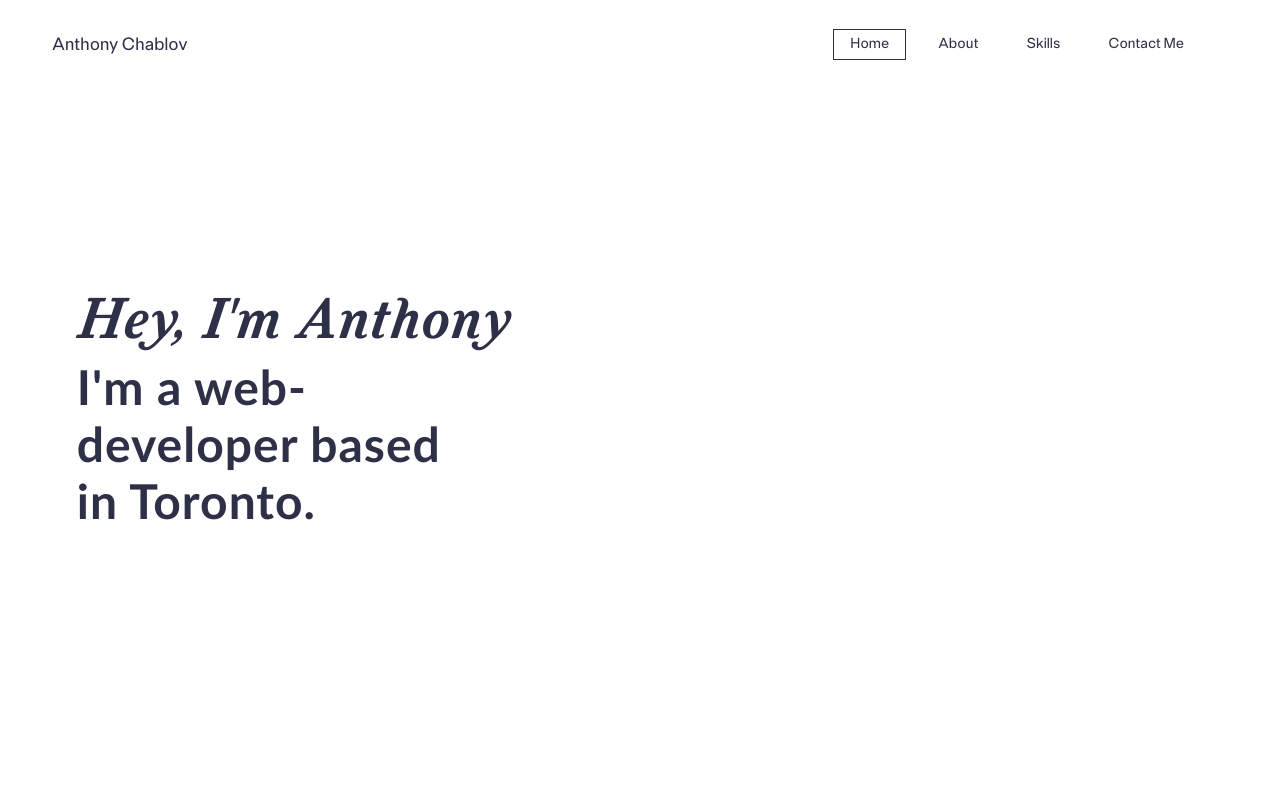
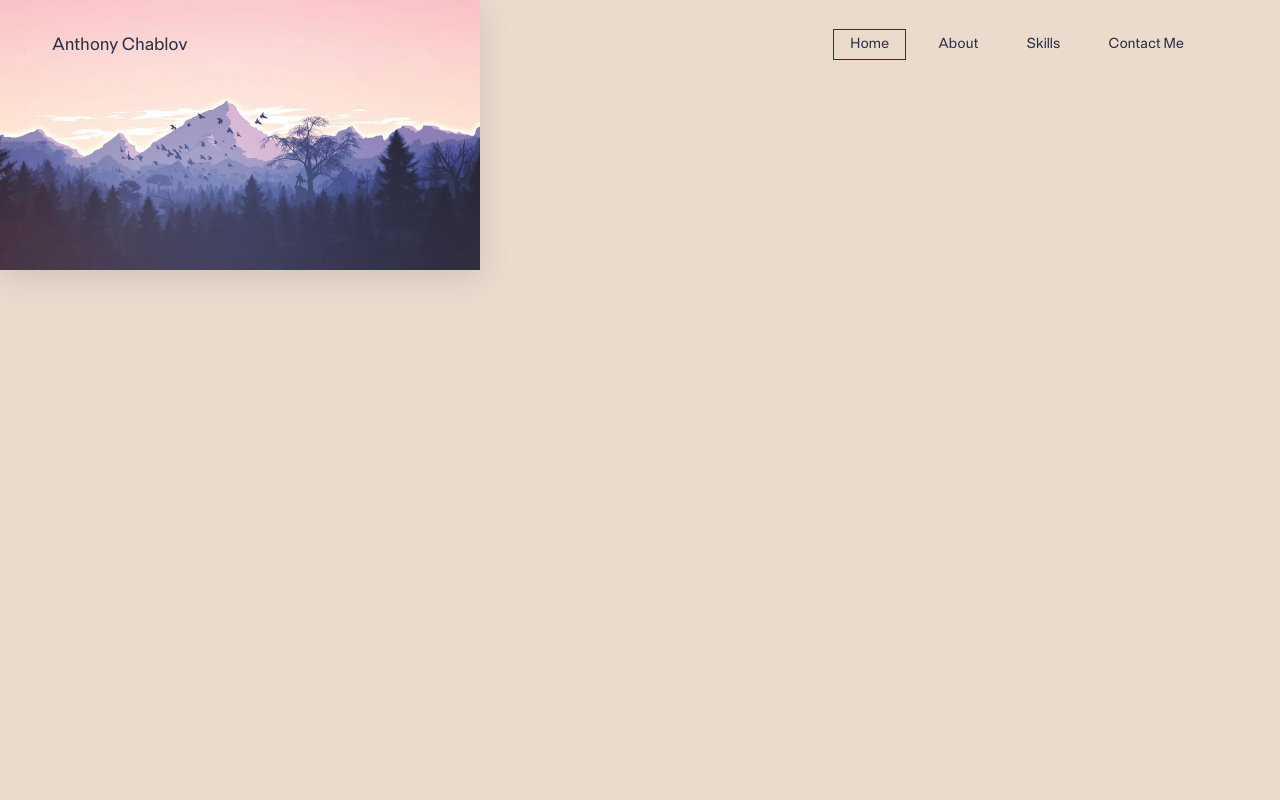
Before and after one commit to AnthonyChablov/personal_website, a React (Create React App) app: page /home in a window 1280 px wide. Shown: the top 800 px of the page. Built offline with nearby package versions, Linux system fonts and the light colour scheme.

Commit message:
change animations

```diff
--- a/src/components/AnimatedRoutes/AnimatedRoutes.js
+++ b/src/components/AnimatedRoutes/AnimatedRoutes.js
@@ -14,7 +14,7 @@ const AnimatedRoutes = () => {
     const location = useLocation();
 
     return (
-        <AnimatePresence initial={false} wait>
+        <AnimatePresence initial={true} wait>
             <Routes>
                 <Route
                     path='/'
--- a/src/components/ContentLayout/ContentLayout.js
+++ b/src/components/ContentLayout/ContentLayout.js
@@ -8,4 +8,4 @@ const ContentLayout = () => {
     </div>
   )
 }
-export default ContentLayout
+export default ContentLayout;
--- a/src/components/Hero/Hero.js
+++ b/src/components/Hero/Hero.js
@@ -1,10 +1,13 @@
 import { motion, useScroll , useTransform } from "framer-motion";
 import { useState, useEffect } from "react";
+import img from "../../assets/images/mountain-nature-bg.png";
+
 const transition = { duration: 1.4, ease: [0.6, 0.01, -0.05, 0.9] };
 const imageDetails = {
         width : 600,
         height : 300,
-    }
+}
+
 const Hero = () => {
     const { scrollYProgress } = useScroll();
     const scale = useTransform(scrollYProgress, [0, 1], [1, 1.15]);
@@ -18,7 +21,65 @@ const Hero = () => {
       }, [canScroll]);
 
     return (
-        <motion.div className="hero"
+        <motion.div
+            className="hero"
+        >
+            <motion.div
+                className="hero__content"
+                initial={{
+                    width: '90vw',
+                    maxWidth: "30em",
+                    y:'104.5%',
+                    x:'60.9%',
+                    borderRadius:'26px',
+                    boxShadow: 'rgba(100, 100, 111, 0.2) 0px 7px 29px 0px',
+                    position:'static',
+                    overflow:'hidden',
+                    zIndex:0,
+
+                }}
+                animate={{
+                    position:"absolute",
+                    borderRadius:0,
+                    transition:{delay: .2, ...transition},
+                    //height:window.innerWidth > 1440 ? 800: 400, /* always much better to use a resize hook to determine when a browser has resized */
+                    width: '100vw',
+                    y:0,
+                    x:0,
+
+                }}
+            >
+                <motion.div
+                    className="hero__img"
+                    initial={{
+
+
+                    }}
+                >
+                    <motion.img
+                        src={img}
+                        alt="nature-background"
+                        initial={{
+                            display:'block',
+                            scale:1.1
+                        }}
+                        animate={{
+                            transition:{delay: .2, ...transition}
+                        }}
+                    />
+                </motion.div>
+            </motion.div>
+
+        </motion.div>
+    )
+}
+
+export default Hero
+
+
+
+
+{/* <motion.div className="hero"
             onAnimationComplete={() => setCanScroll(true)}
             initial='initial'
             animate='animate'
@@ -37,8 +98,4 @@ const Hero = () => {
             <div className="hero__button">
 
             </div>
-        </motion.div>
-    )
-}
-
-export default Hero
+        </motion.div> */}
--- a/src/components/Hero/_hero.scss
+++ b/src/components/Hero/_hero.scss
@@ -2,7 +2,9 @@
     //background-image: url(../assets/images/mountain-nature-bg.png);
     height: 65em; //1040px;
     background-position: 70.4% 27.5%;
+    background-color: $tan;
     color: $dark-grey;
+    scale: scale;
 
     .hero__content h1{
         padding-top: 280px;
@@ -11,7 +13,15 @@
         font-weight: 300;
         letter-spacing: 0.7px;
         font-size: 3.6rem;
+
     }
+
+    .hero__content{
+        .hero__img{
+            box-shadow: rgba(100, 100, 111, 0.2) 0px 7px 29px 0px;
+        }
+    }
+
     .hero__subtitle{
         font-size: 3rem;
         font-family: 'Trebuchet MS', sans-serif;
--- a/src/components/Layout/Layout.js
+++ b/src/components/Layout/Layout.js
@@ -22,7 +22,7 @@ const Layout = () => {
                     exit={{ opacity: 0 }}
                     transition={transition}
                 >
-                    Anthony Chablov
+                    @@@@@@@
                 </motion.div>
             </div>
         </div>
--- a/src/components/Navbar/_navbar.scss
+++ b/src/components/Navbar/_navbar.scss
@@ -8,6 +8,7 @@
     position: fixed;
     top: 0;
     width: 100%;
+    z-index: 1;
 }
 
 .navbar__container {
@@ -88,6 +89,7 @@
         left: -110%;
         opacity: 1;
         transition: all 0.5s ease;
+
     }
 
     .nav-menu.active {
--- a/src/css/Globals.css
+++ b/src/css/Globals.css
@@ -28,6 +28,7 @@
   position: fixed;
   top: 0;
   width: 100%;
+  z-index: 1;
 }
 
 .navbar__container {
@@ -168,7 +169,9 @@
 .hero {
   height: 65em;
   background-position: 70.4% 27.5%;
+  background-color: #eadbcd;
   color: #2e3047;
+  scale: scale;
 }
 .hero .hero__content h1 {
   padding-top: 280px;
@@ -177,6 +180,9 @@
   font-weight: 300;
   letter-spacing: 0.7px;
   font-size: 3.6rem;
+}
+.hero .hero__content .hero__img {
+  box-shadow: rgba(100, 100, 111, 0.2) 0px 7px 29px 0px;
 }
 .hero .hero__subtitle {
   font-size: 3rem;
@@ -217,10 +223,12 @@
   position: relative;
 }
 .layout .layout__content .layout__img {
-  width: 30em;
+  width: 90vw;
+  max-width: 30em;
   box-shadow: rgba(100, 100, 111, 0.2) 0px 7px 29px 0px;
   overflow: hidden;
   position: relative;
+  border-radius: 26px;
 }
 .layout .layout__content .layout__img .layout__img--formatting {
   display: block;
@@ -231,6 +239,7 @@
   color: #2e3047;
   padding-top: 0.2em;
   text-decoration: none;
+  text-align: center;
 }
 
 * {
```
Also changed, not shown: src/components/Layout/_layout.scss (+4 -3 lines).
